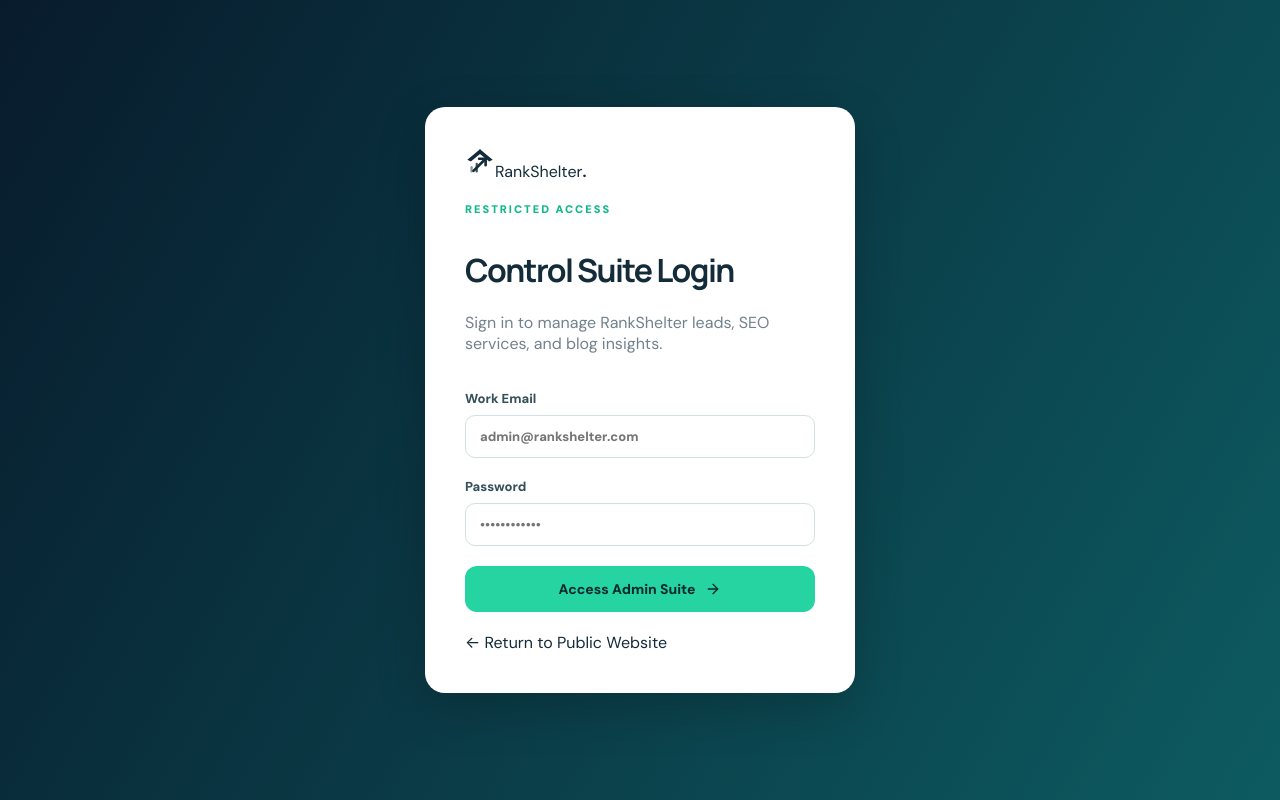
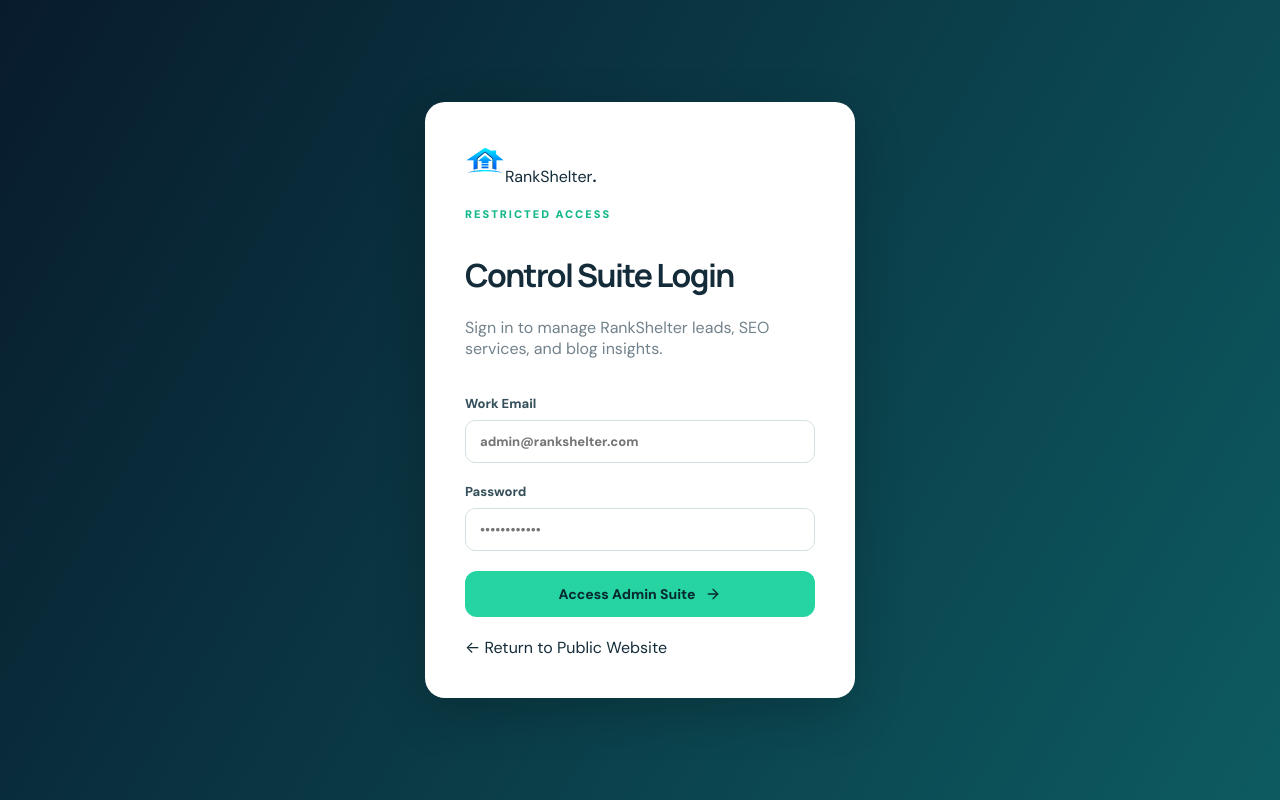
Before and after one commit to M-Numan12/SEO-Agency-Platform, a React (Vite) app in the folder frontend/: page /admin/login in a window 1280 px wide. Built offline with nearby package versions, Linux system fonts and the light colour scheme; no server answers.

Commit message:
feat: implement official 3D glowing blue shelter logo with chimney and rank arrow

```diff
--- a/frontend/src/components/Footer.jsx
+++ b/frontend/src/components/Footer.jsx
@@ -19,7 +19,7 @@ export default function Footer() {
         <div className="footer-brand-col">
           <Link to="/" className="footer-brand" aria-label="RankShelter Home">
             <span className="brand-icon">
-              <RankShelterIcon size={24} />
+              <RankShelterIcon size={30} />
             </span>
             <span className="brand-name">
               RankShelter<b>.</b>
--- a/frontend/src/components/Footer.scss
+++ b/frontend/src/components/Footer.scss
@@ -21,11 +21,12 @@
     margin-bottom: 18px;
 
     .brand-icon {
-      width: 42px;
-      height: 42px;
-      border-radius: 12px;
-      background: linear-gradient(135deg, #0f6254, #21d5a5);
-      color: #04241d;
+      width: 44px;
+      height: 44px;
+      border-radius: 13px;
+      background: #020912;
+      border: 1px solid rgba(0, 180, 255, 0.25);
+      box-shadow: 0 4px 16px rgba(0, 140, 255, 0.14);
       display: flex;
       align-items: center;
       justify-content: center;
--- a/frontend/src/components/Header.jsx
+++ b/frontend/src/components/Header.jsx
@@ -84,7 +84,7 @@ export default function Header() {
       <div className="container header-inner">
         <Link to="/" className="brand" onClick={closeMenu} aria-label="RankShelter home">
           <span className="brand-logo">
-            <RankShelterIcon size={25} />
+            <RankShelterIcon size={32} />
           </span>
           <span>
             RankShelter<b>.</b>
--- a/frontend/src/components/Header.scss
+++ b/frontend/src/components/Header.scss
@@ -25,14 +25,16 @@
     white-space: nowrap;
 
     .brand-logo {
-      height: 45px;
-      width: 45px;
+      height: 46px;
+      width: 46px;
       display: grid;
       place-items: center;
-      background: #103b4b;
-      color: #33d7a7;
+      background: #020912;
+      border: 1px solid rgba(0, 180, 255, 0.25);
       border-radius: 13px;
       flex-shrink: 0;
+      box-shadow: 0 4px 16px rgba(0, 140, 255, 0.14);
+      transition: transform 0.2s, box-shadow 0.2s;
     }
 
     b { color: #0cb88a; }
--- a/frontend/src/components/RankShelterIcon.jsx
+++ b/frontend/src/components/RankShelterIcon.jsx
@@ -1,70 +1,113 @@
 import React from 'react';
 
 /**
- * RankShelter Brand Icon (Refined Premium Architecture)
- * 1. Shelter: Solid architectural protective roof canopy with distinct eaves & depth
- * 2. Rank Arrow: Dynamic angled/diagonal rank surge arrow (↗) with growth bars
+ * RankShelter Official Brand Emblem
+ * Pixel-perfect SVG recreation of the official logo provided by user:
+ * - Peaked Shelter Roof with Chimney on right
+ * - 3D Beveled Inner Arch
+ * - Upward Rank Arrow with 2 horizontal base metric bars
+ * - Bottom Curved Horizon Swoop Arc
+ * - High-Impact Electric Cyan-Blue Glow Gradients
  */
-export default function RankShelterIcon({ size = 26, className = '' }) {
+export default function RankShelterIcon({ size = 28, className = '' }) {
+  const gradId = 'rs_blue_grad';
+  const shadowId = 'rs_bevel_shadow';
+  const arrowGradId = 'rs_arrow_grad';
+  const arcGradId = 'rs_arc_grad';
+
   return (
     <svg
       width={size}
       height={size}
-      viewBox="0 0 32 32"
+      viewBox="0 0 512 512"
       fill="none"
       xmlns="http://www.w3.org/2000/svg"
       className={className}
-      aria-hidden="true"
+      aria-label="RankShelter Logo"
     >
-      {/* 1. SOLID ARCHITECTURAL SHELTER ROOF (Chhat / Canopy) */}
-      {/* Solid roof slab with eaves providing genuine shelter over the arrow */}
+      <defs>
+        {/* Main Vibrant Cyan-Blue Gradient */}
+        <linearGradient id={gradId} x1="256" y1="60" x2="256" y2="390" gradientUnits="userSpaceOnUse">
+          <stop offset="0%" stopColor="#00f5ff" />
+          <stop offset="25%" stopColor="#00c8ff" />
+          <stop offset="65%" stopColor="#0077ff" />
+          <stop offset="100%" stopColor="#0050e6" />
+        </linearGradient>
+
+        {/* Inner 3D Bevel Dark Blue Shadow */}
+        <linearGradient id={shadowId} x1="256" y1="110" x2="256" y2="280" gradientUnits="userSpaceOnUse">
+          <stop offset="0%" stopColor="#002d7a" />
+          <stop offset="50%" stopColor="#001a4e" />
+          <stop offset="100%" stopColor="#000e30" />
+        </linearGradient>
+
+        {/* Central Rank Arrow Gradient */}
+        <linearGradient id={arrowGradId} x1="256" y1="160" x2="256" y2="345" gradientUnits="userSpaceOnUse">
+          <stop offset="0%" stopColor="#2aeaff" />
+          <stop offset="40%" stopColor="#0099ff" />
+          <stop offset="100%" stopColor="#005ce6" />
+        </linearGradient>
+
+        {/* Bottom Horizon Arc Gradient */}
+        <linearGradient id={arcGradId} x1="20" y1="380" x2="492" y2="380" gradientUnits="userSpaceOnUse">
+          <stop offset="0%" stopColor="#005ae6" stopOpacity="0.3" />
+          <stop offset="20%" stopColor="#009dff" />
+          <stop offset="50%" stopColor="#00f0ff" />
+          <stop offset="80%" stopColor="#009dff" />
+          <stop offset="100%" stopColor="#005ae6" stopOpacity="0.3" />
+        </linearGradient>
+
+        {/* Glow Filter for High-Impact Display */}
+        <filter id="rsGlow" x="-10%" y="-10%" width="120%" height="120%">
+          <feDropShadow dx="0" dy="2" stdDeviation="6" floodColor="#00c8ff" floodOpacity="0.3" />
+        </filter>
+      </defs>
+
+      <g filter="url(#rsGlow)">
+        {/* 1. INNER 3D BEVEL ROOF SHADOW LAYER */}
         <path
-        d="M2.5 13.5L16 2.5L29.5 13.5L25.8 15.5L16 7.5L6.2 15.5L2.5 13.5Z"
-        fill="currentColor"
-      />
-      {/* Subtle roof ridge division for premium 3D bevel */}
-      <path
-        d="M16 2.5V7.5"
-        stroke="#071926"
-        strokeWidth="1.2"
-        strokeLinecap="round"
-        opacity="0.35"
+          d="M256 112L145 204V340L160 345V214L256 135L352 214V345L367 340V204L256 112Z"
+          fill="url(#rs_bevel_shadow)"
         />
 
-      {/* 2. DYNAMIC ANGLED RANK ARROW (↗ Tehra Growth Arrow) */}
-      {/* Soaring diagonal surge shaft */}
+        {/* 2. OUTER SHELTER HOUSE WITH CHIMNEY & PILLARS */}
         <path
-        d="M9 25.5L22 12.5"
-        stroke="currentColor"
-        strokeWidth="2.8"
-        strokeLinecap="round"
-      />
-      {/* Sharp ranking arrowhead pointing ↗ */}
-      <path
-        d="M15 12.5H22V19.5"
-        stroke="currentColor"
-        strokeWidth="2.8"
-        strokeLinecap="round"
-        strokeLinejoin="round"
+          d="M256 75L20 234H110V355C110 355 135 348 152 342V208L256 122L360 208V342C377 348 402 355 402 355V234H492L398 158V108H348V118L256 75Z"
+          fill="url(#rs_blue_grad)"
         />
 
-      {/* 3. ASCENDING RANK GROWTH METRIC BARS */}
-      {/* Stage 1 Base Bar */}
+        {/* 3. CENTER RANK ARROWHEAD */}
         <path
-        d="M7 26V21.5"
-        stroke="currentColor"
-        strokeWidth="2.4"
-        strokeLinecap="round"
-        opacity="0.5"
+          d="M256 168L168 244H212V268H300V244H344L256 168Z"
+          fill="url(#rs_arrow_grad)"
         />
-      {/* Stage 2 Growth Bar */}
+
+        {/* 4. BASE RANK METRIC BAR 1 */}
+        <rect
+          x="212"
+          y="278"
+          width="88"
+          height="24"
+          rx="3"
+          fill="url(#rs_arrow_grad)"
+        />
+
+        {/* 5. BASE RANK METRIC BAR 2 */}
+        <rect
+          x="212"
+          y="312"
+          width="88"
+          height="24"
+          rx="3"
+          fill="url(#rs_arrow_grad)"
+        />
+
+        {/* 6. BOTTOM CURVED HORIZON SWOOP ARC */}
         <path
-        d="M12.5 26V18"
-        stroke="currentColor"
-        strokeWidth="2.4"
-        strokeLinecap="round"
-        opacity="0.8"
+          d="M18 400C120 365 392 365 494 400C392 345 120 345 18 400Z"
+          fill="url(#rs_arc_grad)"
         />
+      </g>
     </svg>
   );
 }
--- a/frontend/src/pages/admin/AdminLayout.jsx
+++ b/frontend/src/pages/admin/AdminLayout.jsx
@@ -71,7 +71,7 @@ export default function AdminLayout() {
     <div className="admin-shell">
       <aside className="admin-sidebar">
         <Link to="/" className="admin-brand">
-          <RankShelterIcon size={24} /> RankShelter<span>.</span>
+          <RankShelterIcon size={28} /> RankShelter<span>.</span>
         </Link>
         <div className="sidebar-role">
           <ShieldCheck size={13} />
--- a/frontend/src/pages/admin/AdminLogin.jsx
+++ b/frontend/src/pages/admin/AdminLogin.jsx
@@ -49,7 +49,7 @@ export default function AdminLogin() {
     <main className="admin-login">
       <form onSubmit={submit}>
         <div className="login-brand">
-          <RankShelterIcon size={30} />
+          <RankShelterIcon size={40} />
           <span>RankShelter<b>.</b></span>
         </div>
         <span className="eyebrow">RESTRICTED ACCESS</span>
```
Also changed, not shown: frontend/public/favicon.svg. Lines whose indentation alone changed are shown as unchanged.
